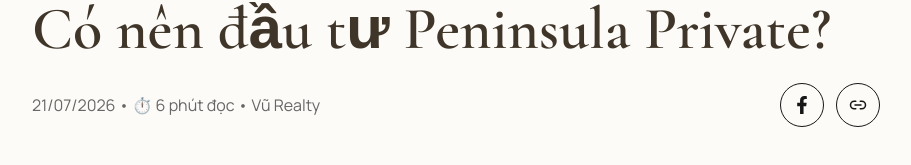
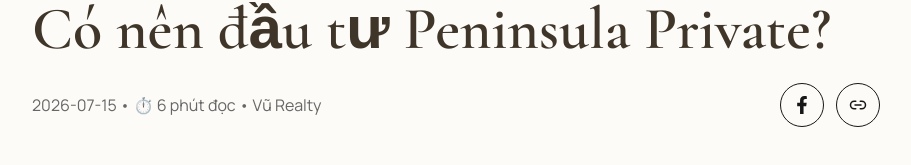
Before and after one commit to vovankhacvu/peninsula-private, a Next.js app: page /blog/co-nen-dau-tu-peninsula-private in a window 1280 px wide. Shown: the part 180-345 px from the top of the page, without its empty margins (184-1095 px from the left). Built offline with nearby package versions, Linux system fonts and the light colour scheme.

Commit message:
feat: enhance blog navigation and fix sitemap

```diff
--- a/components/blog/BlogHero.tsx
+++ b/components/blog/BlogHero.tsx
@@ -1,3 +1,4 @@
+import Link from "next/link";
 import Container from "@/components/ui/Container";
 
 export default function BlogHero() {
@@ -5,18 +6,33 @@
     <section className="bg-[#F8F5EF] py-24">
       <Container>
         <div className="mx-auto max-w-3xl text-center">
+
+          {/* Breadcrumb */}
+          <nav className="mb-8 flex items-center justify-center gap-2 text-sm text-[#8B7B65]">
+            <Link href="/" className="hover:text-[#B48A3A]">
+              Trang chủ
+            </Link>
+
+            <span>/</span>
+
+            <span className="text-[#3F3528]">
+              Cẩm nang
+            </span>
+          </nav>
+
           <span className="rounded-full border border-[#D7C39A] px-4 py-2 text-sm font-semibold uppercase tracking-[0.2em] text-[#B48A3A]">
             Cẩm nang
           </span>
 
           <h1 className="[font-family:var(--font-heading)] text-6xl font-semibold leading-tight text-[#3F3528] md:text-7xl">
-  Cẩm nang đầu tư Peninsula Private
-</h1>
+            Cẩm nang đầu tư Peninsula Private
+          </h1>
 
           <p className="mt-6 text-lg leading-8 text-[#6B6259]">
             Cập nhật bảng giá, tiến độ, pháp lý và kinh nghiệm đầu tư căn hộ
             cao cấp tại Đà Nẵng.
           </p>
+
         </div>
       </Container>
     </section>
--- a/data/blog.ts
+++ b/data/blog.ts
@@ -25,7 +25,7 @@
     description:
       "Cập nhật bảng giá Peninsula Private mới nhất, chính sách thanh toán, ưu đãi và phân tích tiềm năng đầu tư.",
     image: "/images/blog/gia-peninsula-private.webp",
-    publishedAt: "19/07/2026",
+    publishedAt: "2026-07-12",
     author: "Vũ Realty",
     category: "Bảng giá",
     readingTime: 6,
@@ -106,7 +106,7 @@
   description:
   "Tìm hiểu pháp lý Peninsula Private, những hồ sơ quan trọng, lợi ích của pháp lý minh bạch và các lưu ý trước khi quyết định đầu tư dự án tại Downtown Đà Nẵng.",
   image: "/images/blog/phap-ly.webp",
-  publishedAt: "20/07/2026",
+  publishedAt: "2026-07-14",
   author: "Vũ Realty",
   category: "Pháp lý",
   readingTime: 6,
@@ -184,7 +184,7 @@
   description:
   "Có nên đầu tư Peninsula Private? Phân tích vị trí, tiềm năng tăng giá, khả năng khai thác cho thuê và những yếu tố nhà đầu tư cần cân nhắc trước khi xuống tiền.",
   image: "/images/blog/dau-tu.webp",
-  publishedAt: "21/07/2026",
+  publishedAt: "2026-07-15",
   author: "Vũ Realty",
   category: "Đầu tư",
   readingTime: 6,
@@ -281,7 +281,7 @@
 description:
   "Khám phá vị trí Peninsula Private tại trung tâm Downtown Đà Nẵng, khả năng kết nối, tiềm năng gia tăng giá trị và lợi thế đầu tư.",
 image: "/images/blog/vi-tri-peninsula-private.webp",
-publishedAt: "22/07/2026",
+publishedAt: "2026-07-17",
 author: "Vũ Realty",
 category: "Vị trí",
 readingTime: 8,
@@ -400,7 +400,7 @@
   description:
     "Khám phá hệ thống tiện ích đẳng cấp tại Peninsula Private, từ hồ bơi vô cực, phòng gym, sky lounge đến không gian sống chuẩn nghỉ dưỡng giữa trung tâm Đà Nẵng.",
   image: "/images/blog/tien-ich-peninsula-private.webp",
-  publishedAt: "23/07/2026",
+  publishedAt: "2026-07-18",
   author: "Vũ Realty",
   category: "Tiện ích",
   readingTime: 8,
@@ -484,7 +484,7 @@
   description:
     "Khám phá mặt bằng Peninsula Private Đà Nẵng với thiết kế căn hộ tối ưu, đa dạng diện tích, tối ưu công năng và tầm nhìn hướng sông Hàn, bán đảo Sơn Trà.",
   image: "/images/blog/mat-bang-peninsula-private.webp",
-  publishedAt: "21/07/2026",
+  publishedAt: "2026-07-20",
   author: "Vũ Realty",
   category: "Thông tin dự án",
   readingTime: 8,
```
